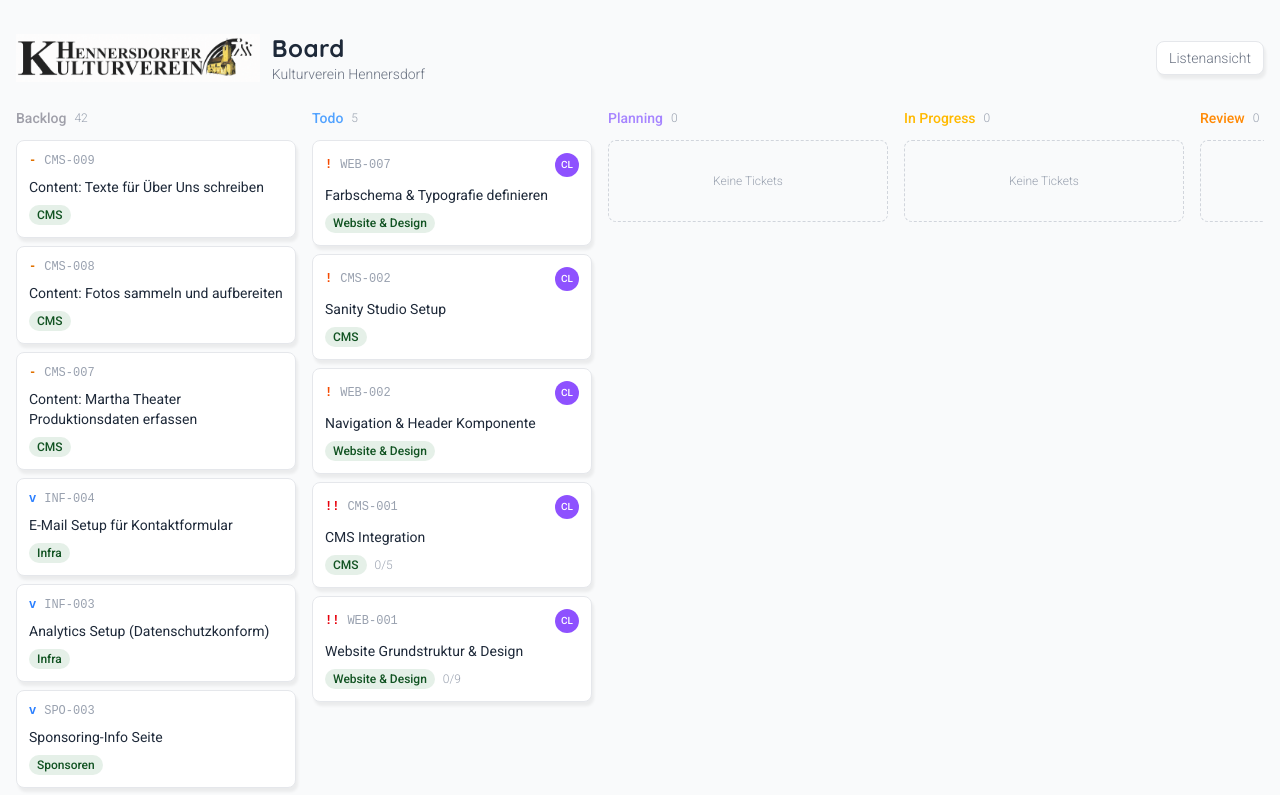
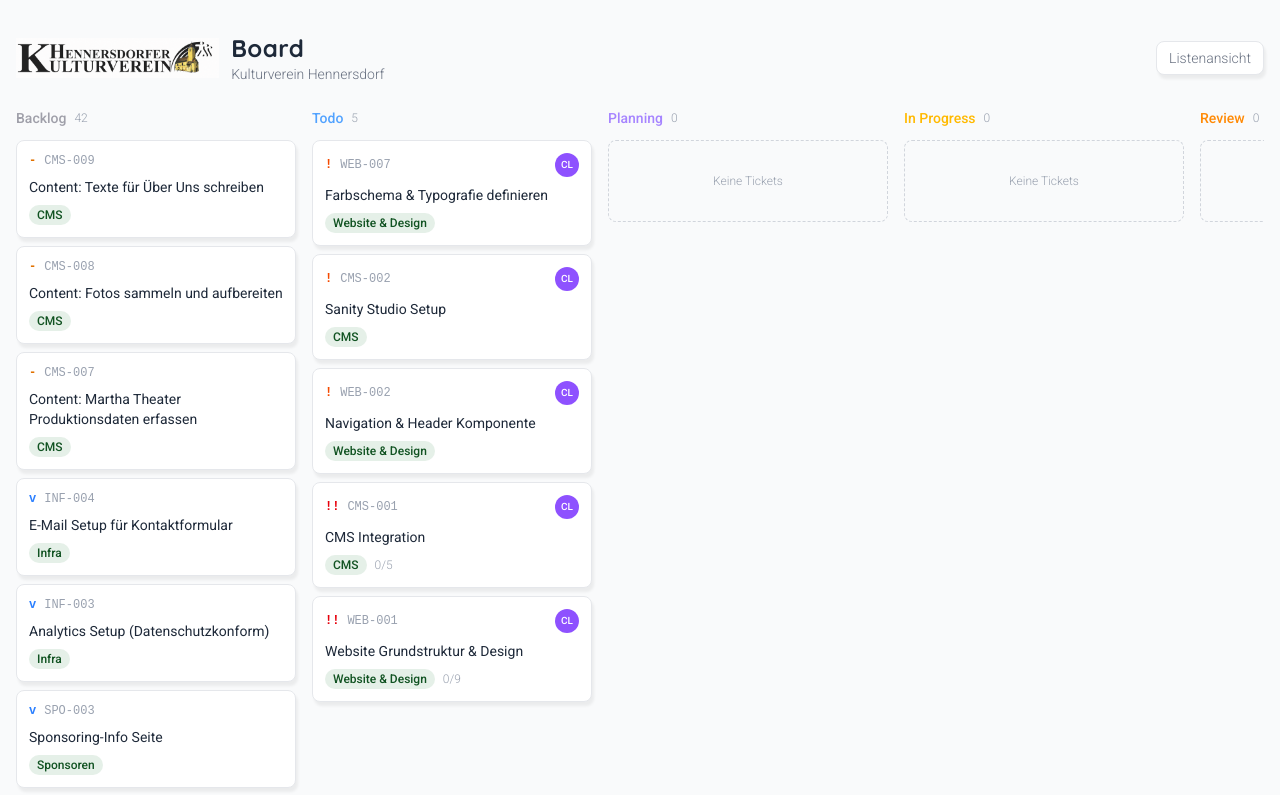
Before and after one commit to StephanAT/kulturverein-hennersdorf, a Next.js app: page /tickets/board in a window 1280 px wide. Shown: the top 795 px of the page. Built offline with nearby package versions, Linux system fonts and the light colour scheme.

Commit message:
Fix logo display: correct aspect ratio and disable Next.js compression
Set width/height to actual 640x126 dimensions and add unoptimized flag
to prevent Next.js Image from degrading the source quality.

Co-Authored-By: Claude Opus 4.6 <noreply@anthropic.com>

```diff
--- a/src/app/tickets/board/page.tsx
+++ b/src/app/tickets/board/page.tsx
@@ -32,7 +32,7 @@ export default async function BoardPage() {
         {/* Header */}
         <div className="mb-6 flex items-center justify-between">
           <div className="flex items-center gap-3">
-            <Image src="/logo.png" alt="Kulturverein Hennersdorf" width={48} height={48} className="h-12 w-auto" />
+            <Image src="/logo.png" alt="Kulturverein Hennersdorf" width={640} height={126} unoptimized className="h-10 w-auto" />
             <div>
               <h1 className="text-2xl font-bold text-gray-800">Board</h1>
               <p className="text-sm text-gray-500">Kulturverein Hennersdorf</p>
--- a/src/app/tickets/page.tsx
+++ b/src/app/tickets/page.tsx
@@ -31,7 +31,7 @@ export default async function TicketsPage({
         {/* Header */}
         <div className="mb-6 flex items-center justify-between">
           <div className="flex items-center gap-3">
-            <Image src="/logo.png" alt="Kulturverein Hennersdorf" width={48} height={48} className="h-12 w-auto" />
+            <Image src="/logo.png" alt="Kulturverein Hennersdorf" width={640} height={126} unoptimized className="h-10 w-auto" />
             <div>
               <h1 className="text-2xl font-bold text-gray-800">Kulturverein Hennersdorf</h1>
               <p className="text-sm text-gray-500">Projekt-Dashboard</p>
```
